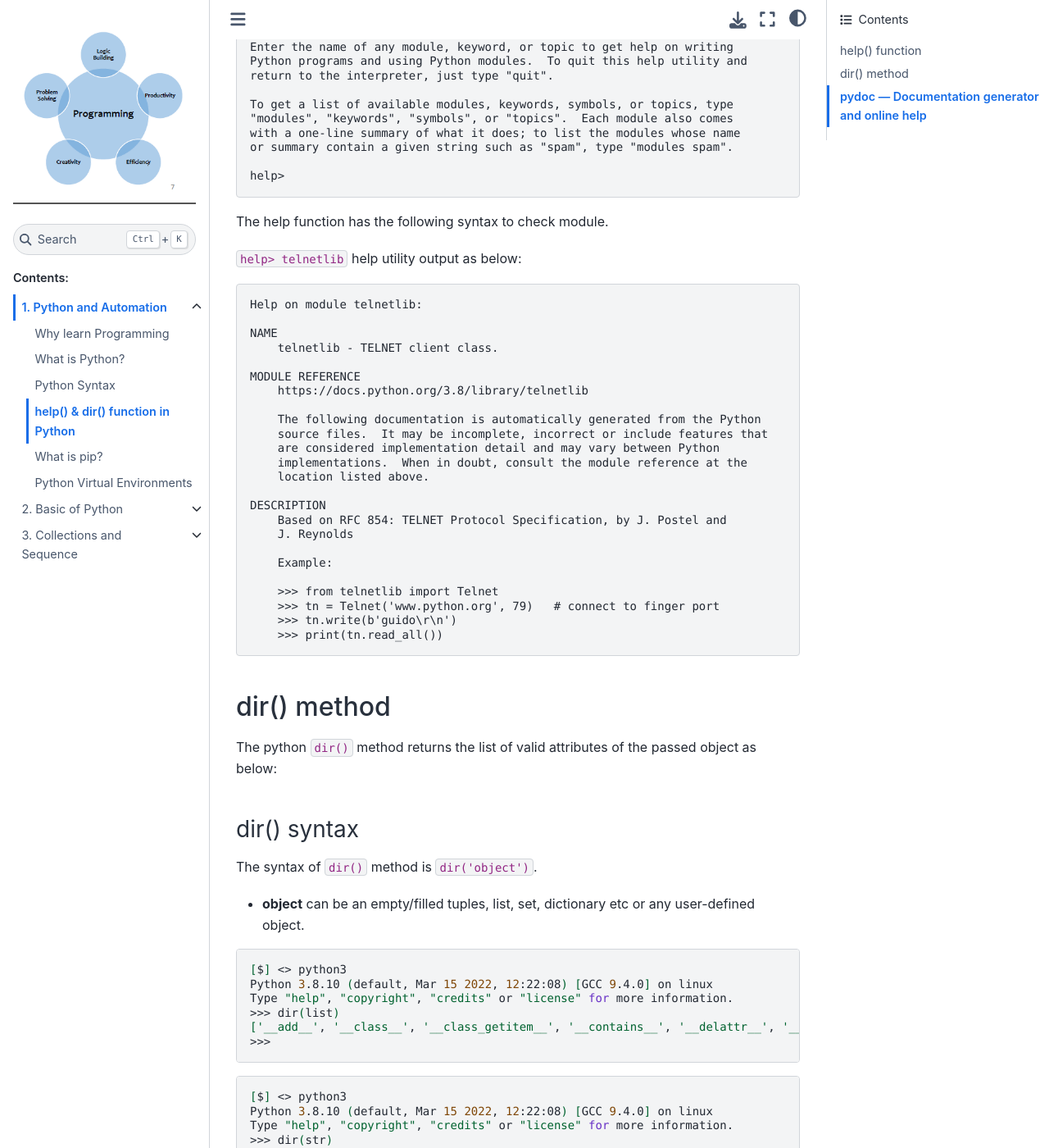
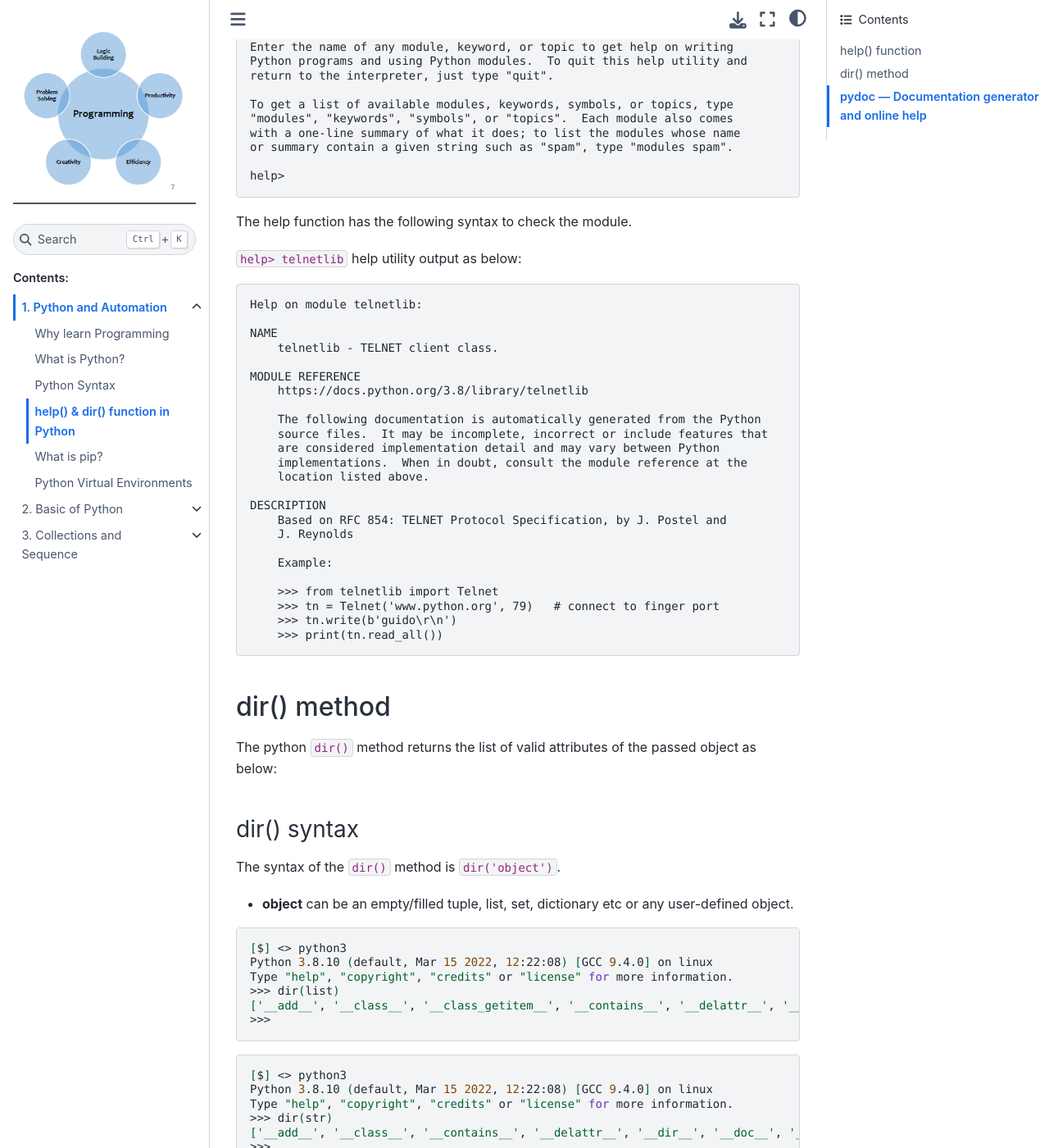
Before and after one commit to sydasif/python-book, a Sphinx documentation site: the page built from docs/source/ch-01/04_help.md, in a window 1280 px wide and 1400 px high, scrolled down 1060 px. Shown: the whole window at 82% size. Built offline with Sphinx 7.4.7 and the Sphinx Book theme 1.1.4, drawn with Linux system fonts in a browser that asks for light colours; some of the changed text lies outside the part shown.

Commit message:
update grammer

````diff
--- a/docs/source/ch-01/04_help.md
+++ b/docs/source/ch-01/04_help.md
@@ -59,7 +59,7 @@
 help>
 ```
 
-The help function has the following syntax to check module.
+The help function has the following syntax to check the module.
 
 `help> telnetlib` help utility output as below:
 
@@ -96,9 +96,9 @@
 
 ### dir() syntax
 
-The syntax of `dir()` method is `dir('object')`.
+The syntax of the `dir()` method is `dir('object')`.
 
-- **object** can be an empty/filled tuples, list, set, dictionary etc or any user-defined object.
+- **object** can be an empty/filled tuple, list, set, dictionary etc or any user-defined object.
 
 ```shell
 [$] <> python3
````
Also changed, not shown: other parts of docs/source/ch-01/04_help.md (+1 -1 lines).
